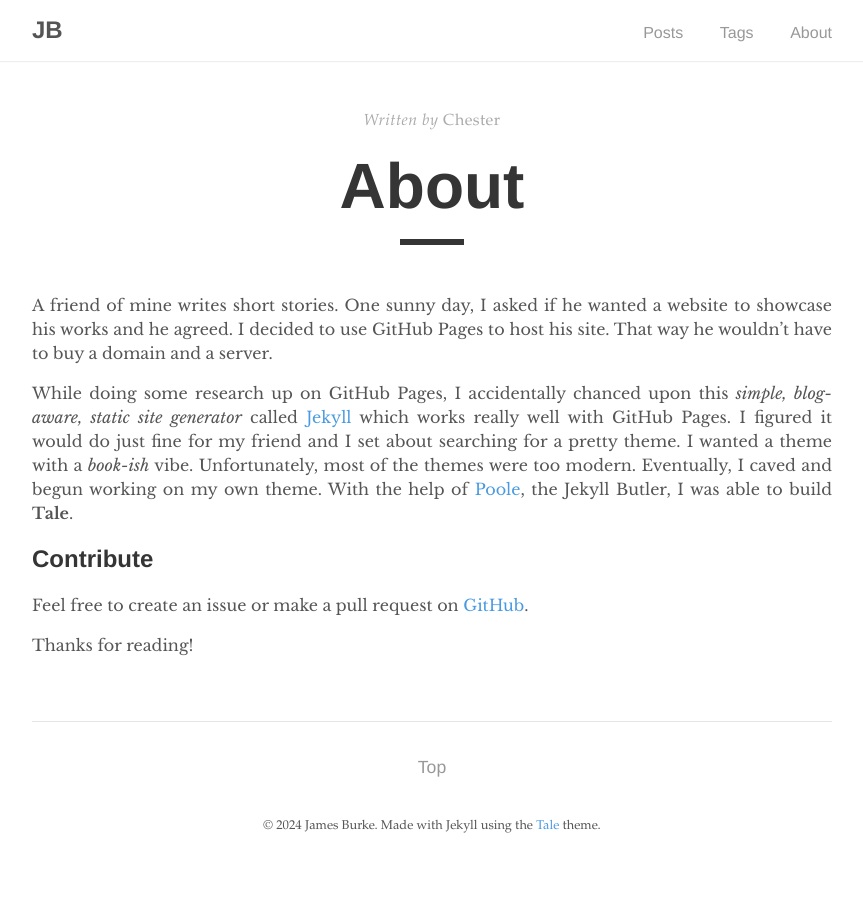
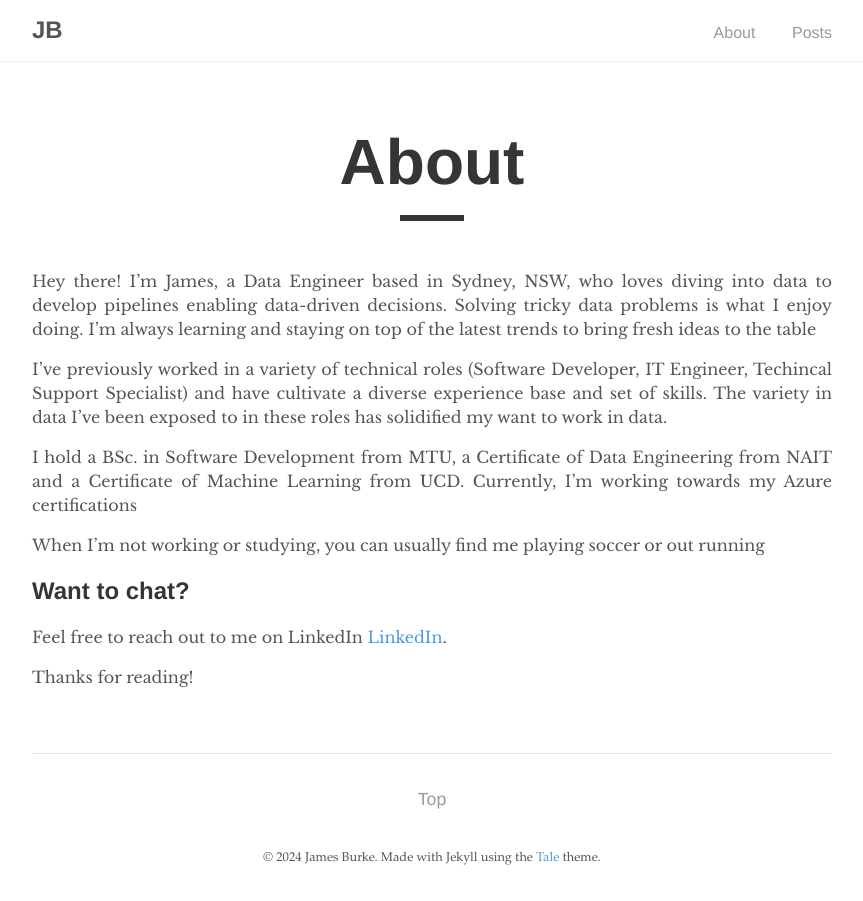
Before and after one commit to james-burke-dev/james-burke-dev.github.io, a Jekyll site: the page built from _pages/about.md, in a window 1280 px wide. Shown: the whole page, without its empty margins (208-1071 px from the left). Built offline with Jekyll 4.4.1, drawn with Linux system fonts in a browser that asks for light colours.

Commit message:
about-init
first draft of my about page

```diff
--- a/_includes/navigation.html
+++ b/_includes/navigation.html
@@ -4,9 +4,8 @@
       <h2 class="nav-title">{{ site.title }}</h2>
     </a>
     <ul>
+      <li><a href="{{ '/about' | prepend: site.baseurl }}">About</a></li>
       <li><a href="{{ site.baseurl }}/">Posts</a></li>
-      <li><a href="{{ '/tags' | prepend: site.baseurl }}">Tags</a></li>
-      <li><a href="{{ '/about' | prepend: site.baseurl }}">About</a></li>
     </ul>
   </div>
 </nav>
--- a/_layouts/post.html
+++ b/_layouts/post.html
@@ -4,13 +4,6 @@ layout: default
 
 <div class="post">
   <div class="post-info">
-    <span>Written by</span>
-    {% if page.author %}
-        {{ page.author }}
-    {% else %}
-        {{ site.author.name }}
-    {% endif %}
-
     {% if page.date %}
       <br>
       <span>on&nbsp;</span><time datetime="{{ page.date }}">{{ page.date | date: "%B %d, %Y" }}</time>
@@ -23,10 +16,6 @@ layout: default
   {{ content }}
 </div>
 
-{% if page.comments %}
-  {% include disqus_comments.html %}
-{% endif %}
-
 <div class="pagination">
   {% if page.next.url %}
     <a href="{{ page.next.url | prepend: site.baseurl }}" class="left arrow">&#8592;</a>
--- a/_pages/about.md
+++ b/_pages/about.md
@@ -1,15 +1,19 @@
 ---
 layout: post
 title: "About"
-author: "Chester"
+author: "James"
 permalink: /about/
 ---
 
-A friend of mine writes short stories. One sunny day, I asked if he wanted a website to showcase his works and he agreed. I decided to use GitHub Pages to host his site. That way he wouldn't have to buy a domain and a server.
+Hey there! I'm James, a Data Engineer based in Sydney, NSW, who loves diving into data to develop pipelines enabling data-driven decisions. Solving tricky data problems is what I enjoy doing. I'm always learning and staying on top of the latest trends to bring fresh ideas to the table
 
-While doing some research up on GitHub Pages, I accidentally chanced upon this _simple, blog-aware, static site generator_ called [Jekyll](https://jekyllrb.com/) which works really well with GitHub Pages. I figured it would do just fine for my friend and I set about searching for a pretty theme. I wanted a theme with a _book-ish_ vibe. Unfortunately, most of the themes were too modern. Eventually, I caved and begun working on my own theme. With the help of [Poole](https://github.com/poole/poole), the Jekyll Butler, I was able to build **Tale**.
+I've previously worked in a variety of technical roles (Software Developer, IT Engineer, Techincal Support Specialist) and have cultivate a diverse experience base and set of skills. The variety in data I've been exposed to in these roles has solidified my want to work in data.
 
-## Contribute
-Feel free to create an issue or make a pull request on [GitHub](https://github.com/chesterhow/tale).
+I hold a BSc. in Software Development from MTU, a Certificate of Data Engineering from NAIT and a Certificate of Machine Learning from UCD. Currently, I'm working towards my Azure certifications
+
+When I'm not working or studying, you can usually find me playing soccer or out running
+
+## Want to chat?
+Feel free to reach out to me on LinkedIn [LinkedIn](https://www.linkedin.com/in/james-burke-dev/).
 
 Thanks for reading!
```
Also changed, not shown: _posts/2024-05-15-test.md (added, +23 -0 lines).
